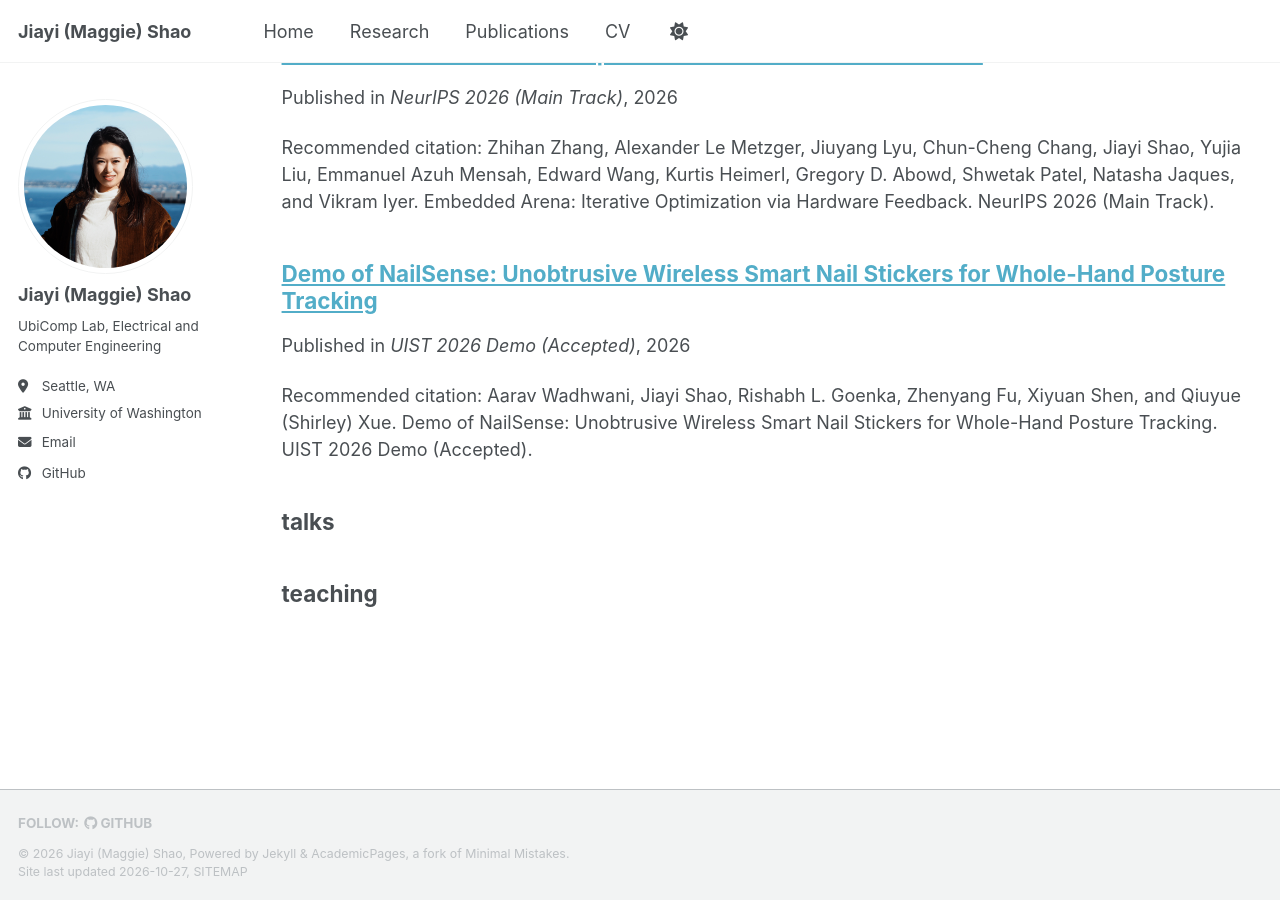
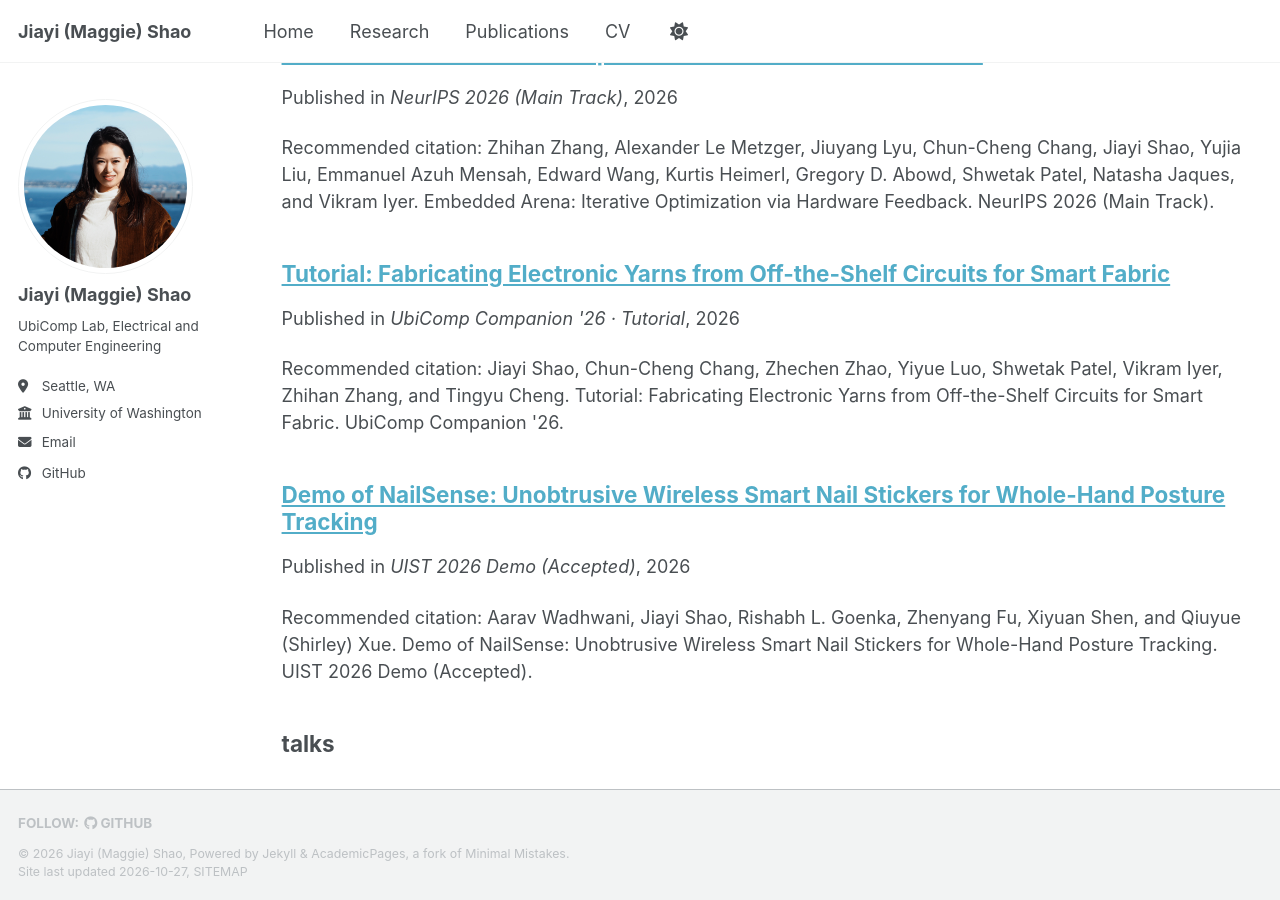
Before and after one commit to jiayimaggieshao/jiayimaggieshao.github.io, a Jekyll site: the page built from _pages/sitemap.md, in a window 1280 px wide and 900 px high, scrolled down 1147 px. Built offline with Jekyll 4.4.1, drawn with Linux system fonts in a browser that asks for light colours; a style sheet for code colours, icons or effects is not loaded.

Commit message:
Add the UbiComp 2026 electronic yarns tutorial to the publication list.
Link the entry to its DOI and tutorial site, and keep it fourth in the 2026 group.

Co-authored-by: Cursor <cursoragent@cursor.com>

```diff
--- /dev/null
+++ b/_publications/2026-electronic-yarns-tutorial.md
@@ -0,0 +1,24 @@
+---
+title: "Tutorial: Fabricating Electronic Yarns from Off-the-Shelf Circuits for Smart Fabric"
+collection: publications
+category: tutorials
+permalink: /publications/electronic-yarns-tutorial/
+year: 2026
+priority: 4
+venue: "UbiComp Companion '26 · Tutorial"
+image: electronic-yarns-tutorial.png
+doi: https://doi.org/10.1145/3798063.3836756
+tutorial: https://jiayimaggieshao.github.io/ubicomp2026-tutorial/
+redirect_to: https://doi.org/10.1145/3798063.3836756
+authors:
+  - name: "Jiayi Shao"
+    me: true
+  - name: "Chun-Cheng Chang"
+  - name: "Zhechen Zhao"
+  - name: "Yiyue Luo"
+  - name: "Shwetak Patel"
+  - name: "Vikram Iyer"
+  - name: "Zhihan Zhang"
+  - name: "Tingyu Cheng"
+citation: "Jiayi Shao, Chun-Cheng Chang, Zhechen Zhao, Yiyue Luo, Shwetak Patel, Vikram Iyer, Zhihan Zhang, and Tingyu Cheng. Tutorial: Fabricating Electronic Yarns from Off-the-Shelf Circuits for Smart Fabric. UbiComp Companion '26."
+---
```
Also changed, not shown: _includes/publication-entry.html (+6 -2 lines), images/electronic-yarns-tutorial.png (added).
